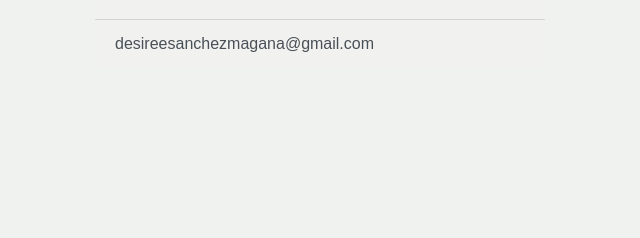
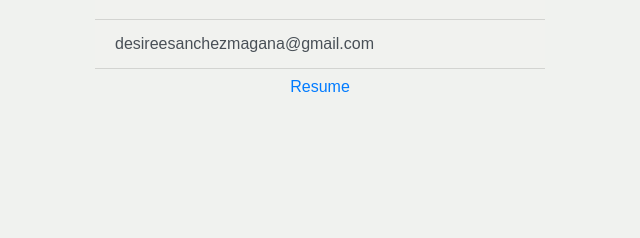
Before and after one commit to oddtomas/Desiree_Profile, a plain HTML site: page contact.html in a window 1280 px wide. Shown: the part 165-403 px from the top of the page, 560-1200 px from the left. Drawn offline with nearby package versions, Linux system fonts and the light colour scheme.

Commit message:
added resume direct download, check format on windows

```diff
--- a/contact.html
+++ b/contact.html
@@ -141,6 +141,13 @@
                       href="tel:5555551212"
                       class="list-group-item list-group-item-action"
                     ></a> -->
+                    <a
+                      class="btn line-btn-dark btn-icon btn-radius"
+                      href="Resume.docx"
+                      title=""
+                      download
+                      >Resume</a
+                    >
                   </div>
                 </div>
               </div>
```
Also changed, not shown: 1 other file.
